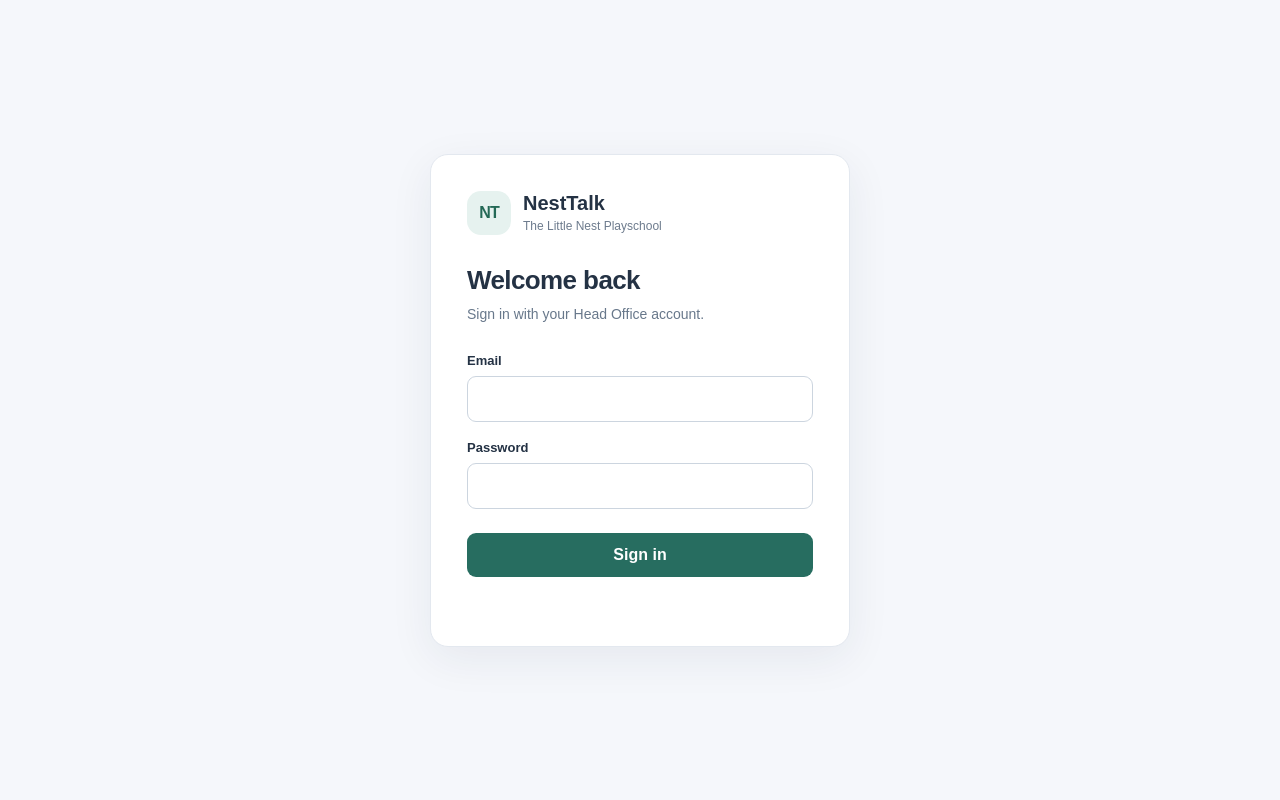
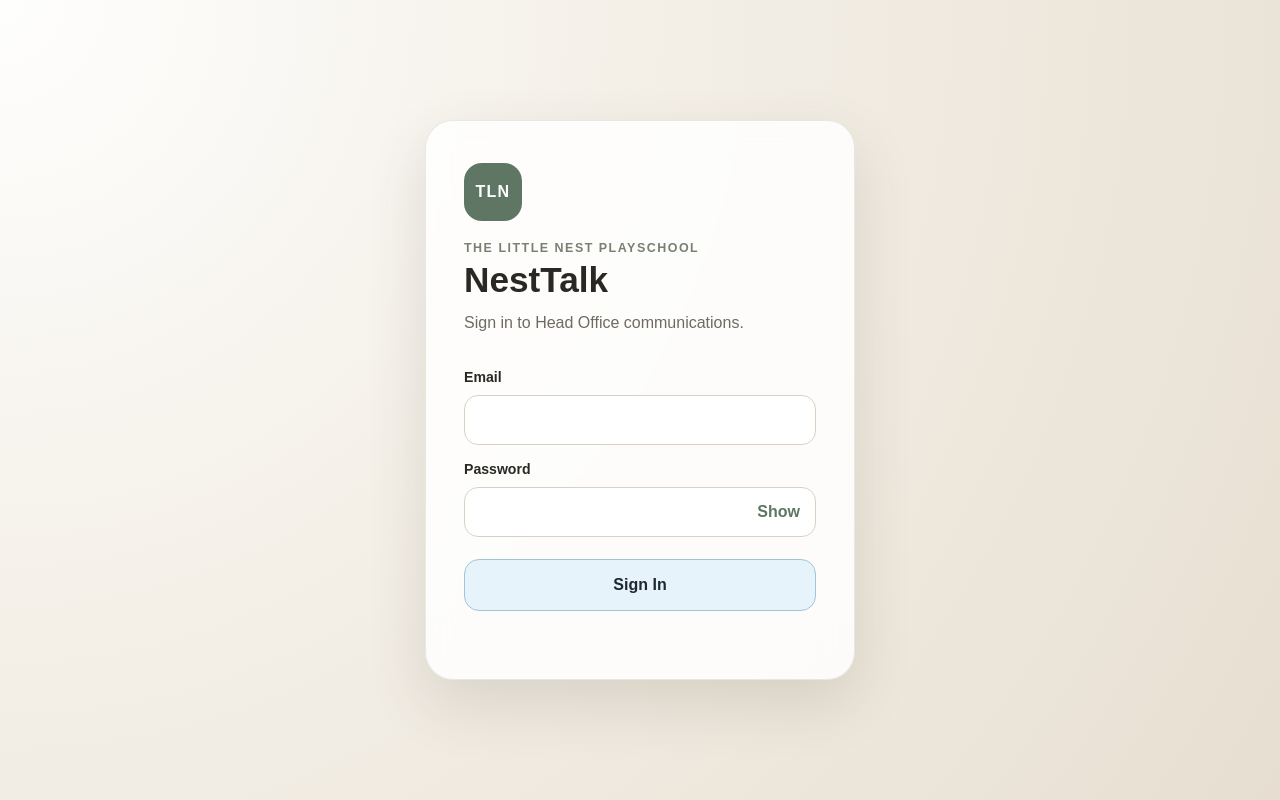
Before and after one commit to TheLittleNestPlayschool/NestTalk, a plain HTML site: page index.html in a window 1280 px wide. Drawn offline with Linux system fonts and the light colour scheme.

Commit message:
Match NestTalk styling to Ads Journey login and dashboard

```diff
--- a/index.html
+++ b/index.html
@@ -2,63 +2,52 @@
 <html lang="en">
 <head>
 <meta charset="UTF-8">
-<meta name="viewport" content="width=device-width, initial-scale=1">
+<meta name="viewport" content="width=device-width, initial-scale=1.0">
 <title>NestTalk | The Little Nest</title>
 <style>
-:root{font-family:Arial,Helvetica,sans-serif;color:#243244;background:#f5f7fb}
-*{box-sizing:border-box}
-body{margin:0;min-height:100vh}
-button,input{font:inherit}
-button{cursor:pointer}
-.hidden{display:none!important}
-.login-screen{min-height:100vh;display:grid;place-items:center;padding:24px}
-.login-card{width:min(420px,100%);background:#fff;border:1px solid #e3e8ef;border-radius:18px;padding:36px;box-shadow:0 12px 44px rgba(28,48,71,.07)}
-.brand{display:flex;align-items:center;gap:12px}
-.brand-mark{width:44px;height:44px;display:grid;place-items:center;border-radius:14px;background:#e6f2ef;color:#246956;font-weight:800;letter-spacing:-1px}
-.brand-name{font-weight:700;font-size:20px}
-.eyebrow{color:#6d7b8d;font-size:12px;margin-top:4px}
-h1{font-size:26px;letter-spacing:-.6px;margin:30px 0 8px}
-.subtitle{color:#68788b;font-size:14px;line-height:1.5;margin:0 0 28px}
-label{display:block;font-weight:600;font-size:13px;margin:18px 0 8px}
-input{width:100%;padding:13px 14px;border:1px solid #ccd5df;border-radius:9px;outline:none;background:#fff}
-input:focus{border-color:#277968;box-shadow:0 0 0 3px #27796820}
-.primary{width:100%;border:0;border-radius:9px;padding:13px 16px;background:#276d60;color:#fff;font-weight:700;margin-top:24px}
-.primary:disabled{opacity:.65;cursor:wait}
-.error{min-height:20px;color:#b42318;font-size:13px;margin:13px 0 0}
-.app-screen{min-height:100vh}
-.topbar{height:68px;display:flex;align-items:center;justify-content:space-between;padding:0 30px;background:#fff;border-bottom:1px solid #e2e7ed}
-.topbar-right{display:flex;align-items:center;gap:16px}
-.user-name{color:#64748b;font-size:13px}
-.logout{border:1px solid #d5dce6;border-radius:8px;background:#fff;padding:9px 14px;color:#344054}
-.workspace{max-width:900px;margin:72px auto;padding:0 24px}
-.workspace-card{background:#fff;border:1px solid #e3e8ef;border-radius:16px;padding:36px}
-.workspace-card h1{margin:0 0 12px}
-.workspace-card p{color:#69798a;line-height:1.55}
+:root{--bg:#f4efe7;--card:#fffdf9;--text:#292824;--muted:#746f67;--line:#ded6ca;--green:#6d8572;--green-dark:#556a5a;--soft:#eef2ed;--button-bg:#e7f3fa;--button-border:#9fc5d9;--button-hover:#d7ebf5;--button-text:#1f2830;--shadow:0 12px 32px rgba(63,54,42,.08)}
+*{box-sizing:border-box}html,body{margin:0;min-height:100%;font-family:Arial,Helvetica,sans-serif;background:var(--bg);color:var(--text)}body{min-height:100vh}button,input{font:inherit}button{cursor:pointer}.hidden{display:none!important}
+.login-shell{min-height:100vh;display:grid;place-items:center;padding:24px;background:radial-gradient(circle at top left,rgba(255,255,255,.95),rgba(244,240,232,.82) 42%,rgba(230,221,207,.92))}
+.login-card{width:min(100%,430px);padding:42px 38px 36px;background:rgba(255,255,255,.84);border:1px solid rgba(90,77,58,.12);border-radius:28px;box-shadow:0 24px 60px rgba(73,61,44,.14);backdrop-filter:blur(14px)}
+.brand-mark{width:58px;height:58px;display:grid;place-items:center;border-radius:18px;background:#5f7664;color:#fff;font-weight:800;letter-spacing:.08em;margin-bottom:20px}.eyebrow{margin:0 0 7px;font-size:.78rem;font-weight:700;letter-spacing:.12em;text-transform:uppercase;color:#788071}
+.login-card h1{margin:0;font-size:2.2rem;line-height:1.05;font-weight:750}.subtext{margin:12px 0 28px;color:#6f6a62;line-height:1.55}
+#loginForm{display:grid;gap:10px}#loginForm label{font-size:.88rem;font-weight:700;margin-top:6px}#loginForm input{width:100%;height:50px;border:1px solid #d8d0c3;border-radius:14px;padding:0 15px;background:#fff;color:#2f2c28;outline:none;transition:border-color .2s,box-shadow .2s}#loginForm input:focus{border-color:#6f8773;box-shadow:0 0 0 4px rgba(111,135,115,.12)}.password-wrap{position:relative}.password-wrap input{padding-right:74px!important}.password-toggle{position:absolute;right:8px;top:50%;transform:translateY(-50%);border:0;background:transparent;color:#5f7664;font-weight:700;padding:8px}.login-button{height:52px;border:1px solid var(--button-border);border-radius:15px;background:var(--button-bg);color:var(--button-text);font-weight:800;cursor:pointer;margin-top:12px;transition:transform .15s,opacity .2s,background .15s}.login-button:hover{background:var(--button-hover);transform:translateY(-1px)}.login-button:disabled{opacity:.58;cursor:wait;transform:none}.login-message{min-height:20px;margin:2px 0 0;font-size:.88rem;color:#b3473f}
+.app-screen{min-height:100vh;display:flex;flex-direction:column}.topbar{height:58px;display:flex;align-items:center;justify-content:space-between;gap:20px;padding:8px 16px;border-bottom:1px solid rgba(90,78,62,.12);background:rgba(255,253,249,.94);backdrop-filter:blur(10px)}.brand-block h1{font-size:18px;margin:2px 0 0}.topbar .eyebrow{font-size:9px;color:var(--green-dark);margin:0}.user-actions{display:flex;align-items:center;gap:12px}.user-name{font-size:11px;color:var(--muted)}.secondary-button{height:34px;border:1px solid var(--button-border);background:var(--button-bg);color:var(--button-text);border-radius:9px;padding:8px 12px;font-weight:700;font-size:11px;line-height:1}.secondary-button:hover{background:var(--button-hover)}
+.page-shell{padding:12px;flex:1;min-height:0}.workspace-card{min-height:calc(100vh - 82px);background:var(--card);border:1px solid rgba(90,78,62,.12);border-radius:14px;box-shadow:var(--shadow);padding:24px}.section-kicker{margin:0 0 5px;text-transform:uppercase;letter-spacing:.12em;font-size:9px;font-weight:700;color:var(--green-dark)}.workspace-card h2{font-size:19px;margin:0 0 10px}.workspace-card p{font-size:13px;color:var(--muted);line-height:1.5;margin:0}
+@media(max-width:520px){.login-shell{padding:16px}.login-card{padding:34px 24px 30px;border-radius:22px}.login-card h1{font-size:1.9rem}.topbar{padding:8px 12px}.user-name{display:none}}
 </style>
 </head>
 <body>
-<main id="loginScreen" class="login-screen">
-<section class="login-card">
-<div class="brand"><div class="brand-mark">NT</div><div><div class="brand-name">NestTalk</div><div class="eyebrow">The Little Nest Playschool</div></div></div>
-<h1>Welcome back</h1>
-<p class="subtitle">Sign in with your Head Office account.</p>
+<main id="loginScreen" class="login-shell">
+<section class="login-card" aria-labelledby="loginTitle">
+<div class="brand-mark">TLN</div>
+<p class="eyebrow">The Little Nest Playschool</p>
+<h1 id="loginTitle">NestTalk</h1>
+<p class="subtext">Sign in to Head Office communications.</p>
 <form id="loginForm">
 <label for="email">Email</label>
-<input id="email" type="email" autocomplete="username" required>
+<input id="email" name="email" type="email" autocomplete="username" required>
 <label for="password">Password</label>
-<input id="password" type="password" autocomplete="current-password" required>
-<button id="loginButton" class="primary" type="submit">Sign in</button>
-<p id="loginError" class="error" role="alert" aria-live="polite"></p>
+<div class="password-wrap">
+<input id="password" name="password" type="password" autocomplete="current-password" required>
+<button id="togglePassword" class="password-toggle" type="button" aria-label="Show password">Show</button>
+</div>
+<button id="loginButton" class="login-button" type="submit">Sign In</button>
+<p id="loginError" class="login-message" role="alert" aria-live="polite"></p>
 </form>
 </section>
 </main>
 <div id="appScreen" class="app-screen hidden">
 <header class="topbar">
-<div class="brand"><div class="brand-mark">NT</div><div class="brand-name">NestTalk</div></div>
-<div class="topbar-right"><span id="userName" class="user-name"></span><button id="logoutButton" class="logout" type="button">Sign out</button></div>
+<div class="brand-block"><p class="eyebrow">The Little Nest Playschool</p><h1>NestTalk</h1></div>
+<div class="user-actions"><span id="userName" class="user-name"></span><button id="logoutButton" class="secondary-button" type="button">Log out</button></div>
 </header>
-<main class="workspace">
-<div class="workspace-card"><h1>Head Office Communications</h1><p>You're signed in to NestTalk. The conversation inbox will be added here next.</p></div>
+<main class="page-shell">
+<section class="workspace-card">
+<p class="section-kicker">Communications</p>
+<h2>Head Office Inbox</h2>
+<p>You're signed in to NestTalk. The conversation inbox will be added here next.</p>
+</section>
 </main>
 </div>
 <script>
@@ -70,6 +59,8 @@ const appScreen=document.getElementById('appScreen');
 const loginForm=document.getElementById('loginForm');
 const loginButton=document.getElementById('loginButton');
 const loginError=document.getElementById('loginError');
+const passwordInput=document.getElementById('password');
+const togglePassword=document.getElementById('togglePassword');
 function showApp(){
   loginScreen.classList.add('hidden');
   appScreen.classList.remove('hidden');
@@ -82,23 +73,29 @@ function showLogin(){
   loginScreen.classList.remove('hidden');
 }
 if(localStorage.getItem(TOKEN_KEY))showApp();
+togglePassword.addEventListener('click',()=>{
+  const show=passwordInput.type==='password';
+  passwordInput.type=show?'text':'password';
+  togglePassword.textContent=show?'Hide':'Show';
+  togglePassword.setAttribute('aria-label',show?'Hide password':'Show password');
+});
 loginForm.addEventListener('submit',async event=>{
   event.preventDefault();
   loginError.textContent='';
   loginButton.disabled=true;
   loginButton.textContent='Signing in…';
   try{
-    const response=await fetch(LOGIN_ENDPOINT,{method:'POST',headers:{'Content-Type':'application/json'},body:JSON.stringify({email:document.getElementById('email').value.trim(),password:document.getElementById('password').value})});
+    const response=await fetch(LOGIN_ENDPOINT,{method:'POST',headers:{'Content-Type':'application/json'},body:JSON.stringify({email:document.getElementById('email').value.trim(),password:passwordInput.value})});
     const data=await response.json().catch(()=>({}));
     if(!response.ok)throw new Error(data.message||'Incorrect email or password.');
     const token=data.authToken||data.auth_token||data.token;
     if(!token)throw new Error('The login response did not include an authentication token.');
     localStorage.setItem(TOKEN_KEY,token);
     localStorage.setItem(USER_KEY,JSON.stringify(data.user||{}));
-    document.getElementById('password').value='';
+    passwordInput.value='';
     showApp();
   }catch(error){loginError.textContent=error.message||'Unable to sign in.'}
-  finally{loginButton.disabled=false;loginButton.textContent='Sign in'}
+  finally{loginButton.disabled=false;loginButton.textContent='Sign In'}
 });
 document.getElementById('logoutButton').addEventListener('click',()=>{
   localStorage.removeItem(TOKEN_KEY);
```
